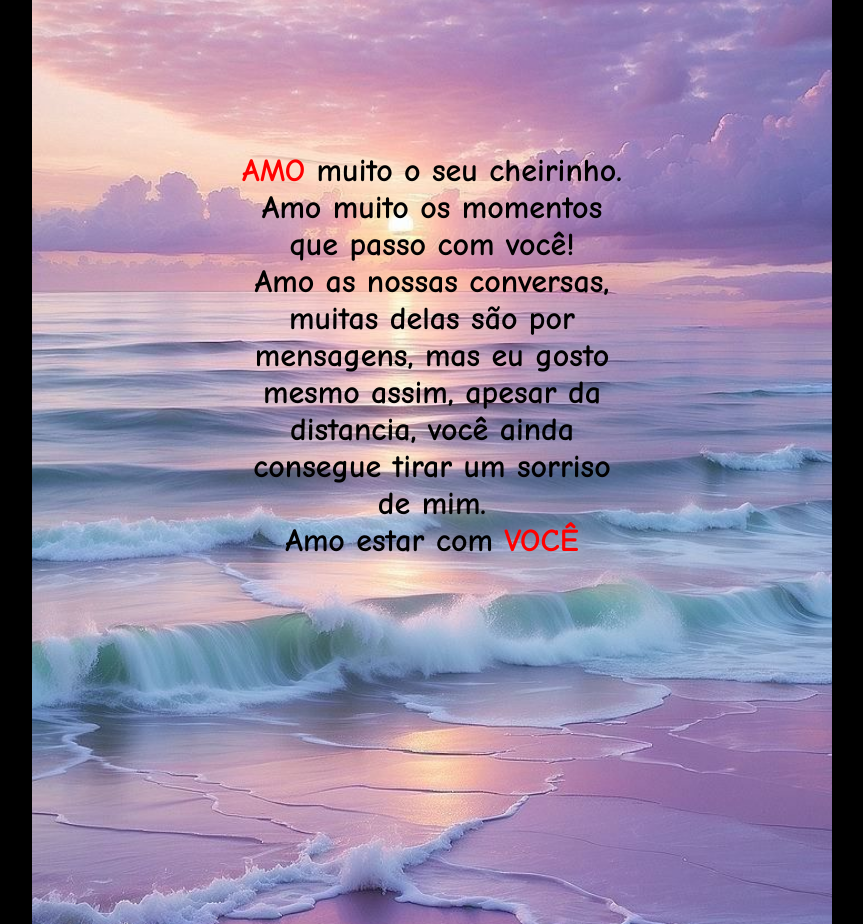
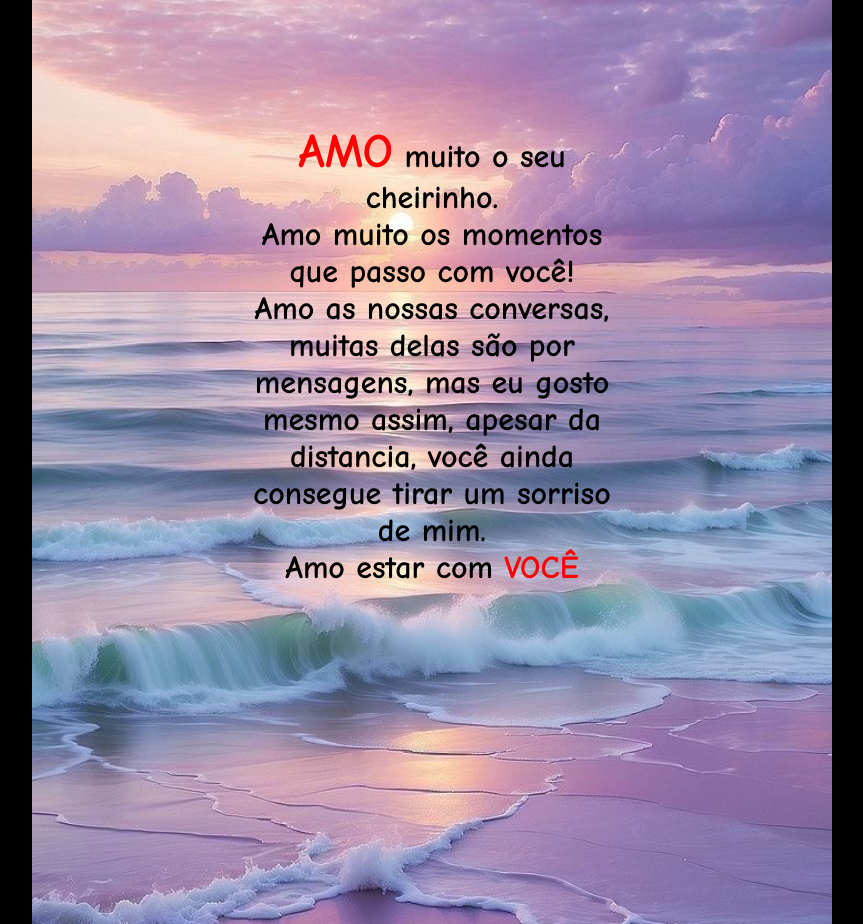
Before and after one commit to lucas-sou-eu/My-love_my-live, a plain HTML site: page index.html in a window 1280 px wide. Shown: the part 4116-5040 px from the top of the page, without its empty margins (208-1071 px from the left). Drawn offline with Linux system fonts and the light colour scheme.

Commit message:
Update index.html

```diff
--- a/index.html
+++ b/index.html
@@ -110,7 +110,7 @@
      </div>
     <div class="container">
       <img src="img12.jpg" alt="Imagem de fundo">
-      <h1><span style="color:red";>AMO</span> muito o seu cheirinho.<br>
+      <h1><span style="color:red;font-size: 150%;">AMO</span> muito o seu cheirinho.<br>
       Amo muito os momentos que passo com você!<br>
       Amo as nossas conversas, muitas delas são por mensagens, mas eu gosto mesmo assim, apesar da distancia, você ainda consegue tirar um sorriso de mim.<br>Amo estar com <span style="color: red";>VOCÊ</span>
       </h1>
```
